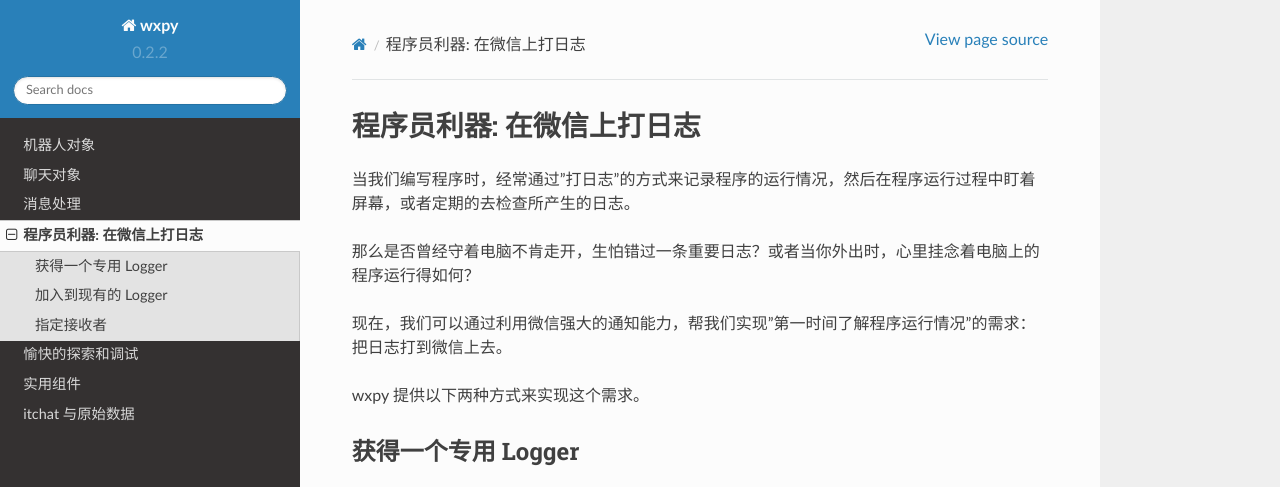
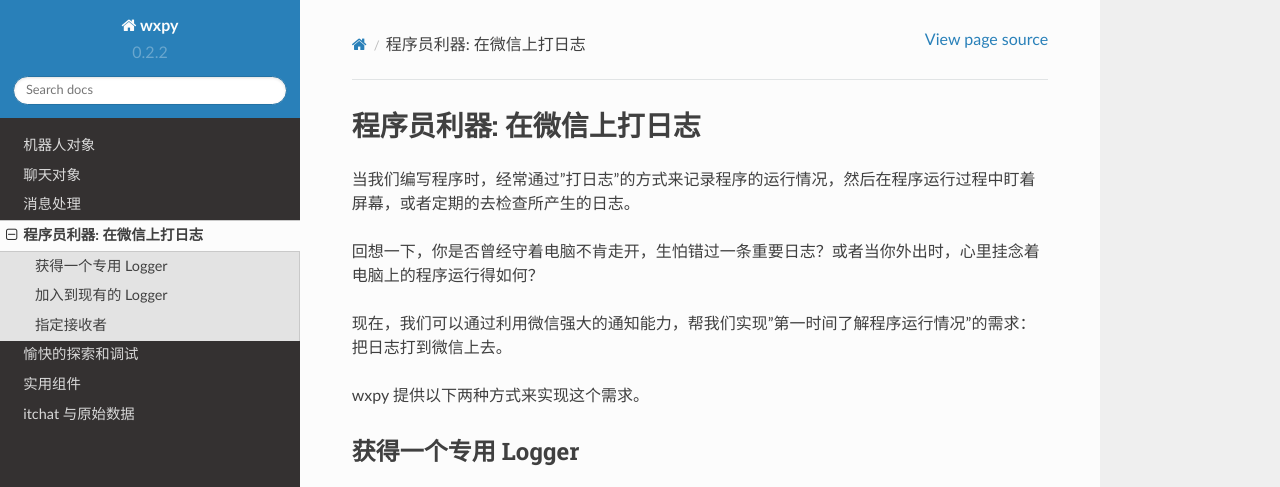
Before and after one commit to youfou/wxpy, a Sphinx documentation site: the page built from docs/logging_with_wechat.rst, in a window 1280 px wide and 900 px high, cut to the strip 0-487 px from the top of the window. Built offline with Sphinx 7.4.7 and the Read the Docs theme 2.0.0, drawn with Linux system fonts in a browser that asks for light colours.

Commit message:
update docs

```diff
--- a/docs/logging_with_wechat.rst
+++ b/docs/logging_with_wechat.rst
@@ -5,7 +5,7 @@
 
 当我们编写程序时，经常通过"打日志"的方式来记录程序的运行情况，然后在程序运行过程中盯着屏幕，或者定期的去检查所产生的日志。
 
-那么是否曾经守着电脑不肯走开，生怕错过一条重要日志？或者当你外出时，心里挂念着电脑上的程序运行得如何？
+回想一下，你是否曾经守着电脑不肯走开，生怕错过一条重要日志？或者当你外出时，心里挂念着电脑上的程序运行得如何？
 
 现在，我们可以通过利用微信强大的通知能力，帮我们实现"第一时间了解程序运行情况"的需求：把日志打到微信上去。
 
```
